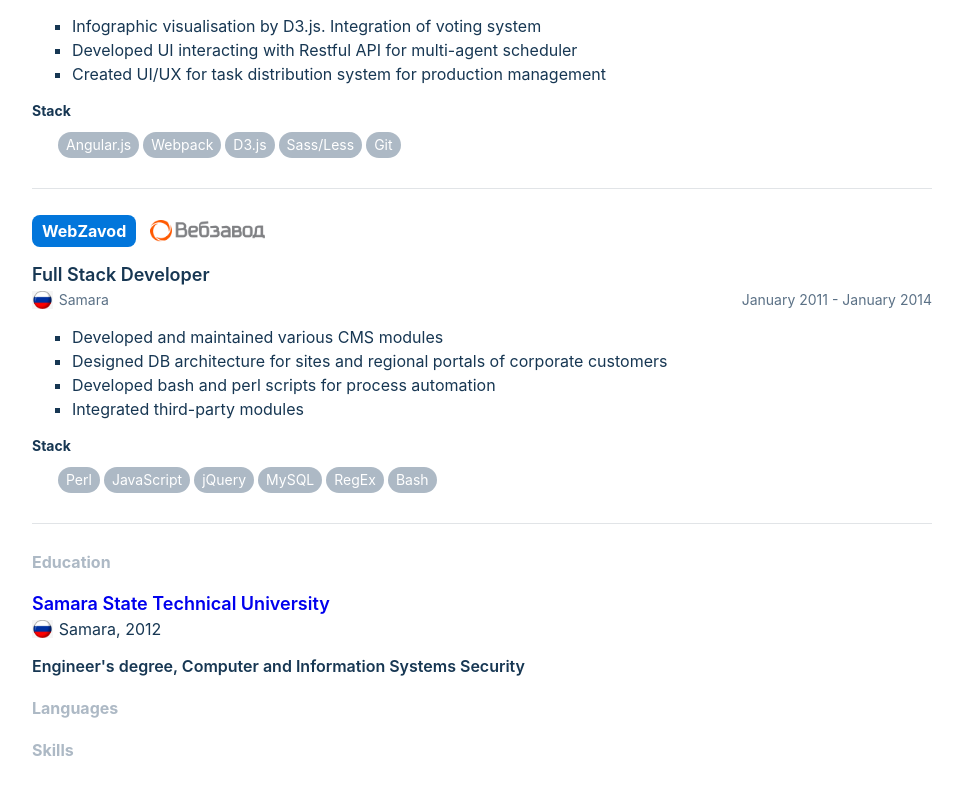
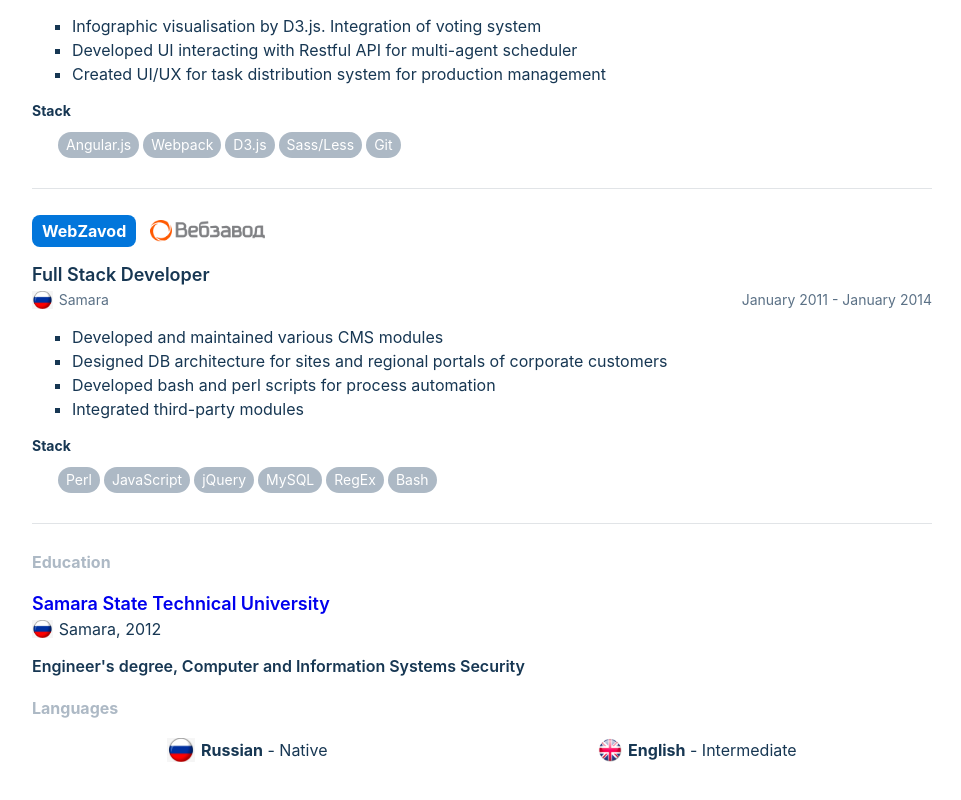
Before and after one commit to KleJ/klej.github.io, a Vue app: page / in a window 1280 px wide. Shown: the part 1613-2413 px from the top of the page, without its empty margins (158-1119 px from the left). Built offline with nearby package versions, Linux system fonts and the light colour scheme.

Commit message:
add langs

```diff
--- a/src/components/Main.vue
+++ b/src/components/Main.vue
@@ -10,13 +10,21 @@
 
       <h2>Profile</h2>
       <Profile/>
+
       <h2>Experience</h2>
       <Experience
           v-for="(work, index) in workLog" :data="work" :key="index"/>
+
       <h2>Education</h2>
       <Education :data="education"/>
+
       <h2>Languages</h2>
-      <h2>Skills</h2>
+      <div class="langs">
+        <div v-for="(lang, index) in languages" :key="index" class="lang">
+          <span class="lang__icon" :class="lang.icon"/>
+          <div class="lang__name"><b>{{ lang.lang }}</b> - {{ lang.level }}</div>
+        </div>
+      </div>
     </div>
   </div>
 </template>
@@ -138,7 +146,19 @@ export default {
         endDate: '2012',
         degree: 'Engineer\'s degree',
         area: 'Computer and Information Systems Security'
-      }
+      },
+      languages: [
+        {
+          lang: 'Russian',
+          icon: 'rus',
+          level: 'Native'
+        },
+        {
+          lang: 'English',
+          icon: 'eng',
+          level: 'Intermediate'
+        }
+      ]
     };
   }
 };
@@ -179,4 +199,30 @@ export default {
   line-height: 45px;
   margin-bottom: 40px;
 }
+
+.langs {
+  display: flex;
+  justify-content: space-around;
+}
+
+.lang {
+  display: flex;
+}
+
+.lang__icon {
+  position: relative;
+  height: 24px;
+
+  &.rus {
+    content: url('../assets/rus.png');
+  }
+
+  &.eng {
+    content: url('../assets/eng.png');
+  }
+}
+
+.lang__name {
+  margin-left: 6px;
+}
 </style>
```
Also changed, not shown: src/assets/eng.png (added).
